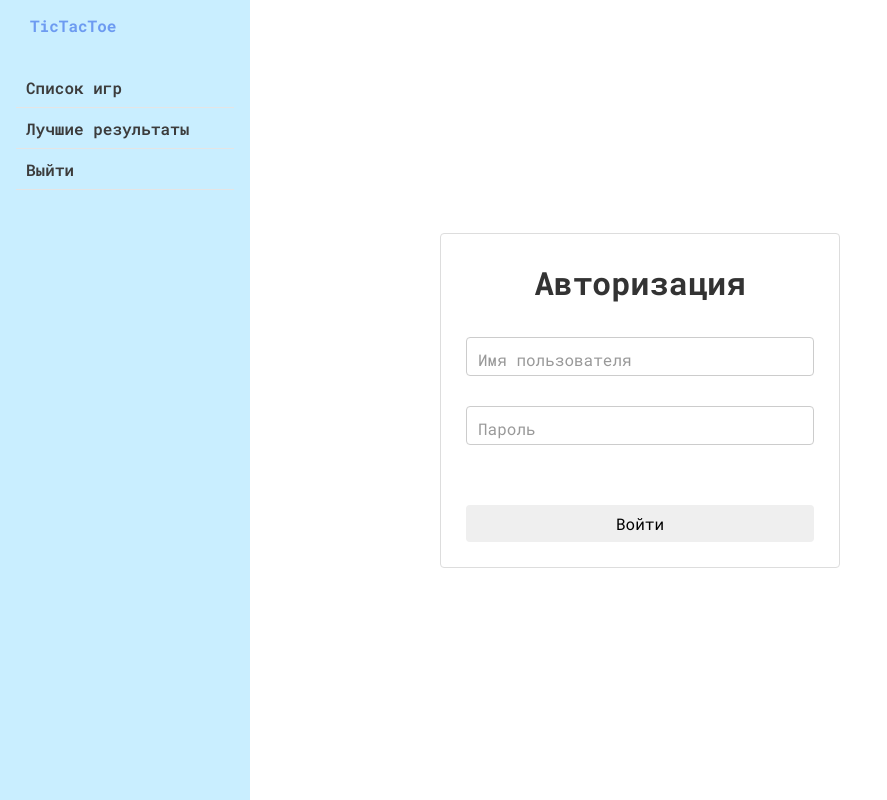
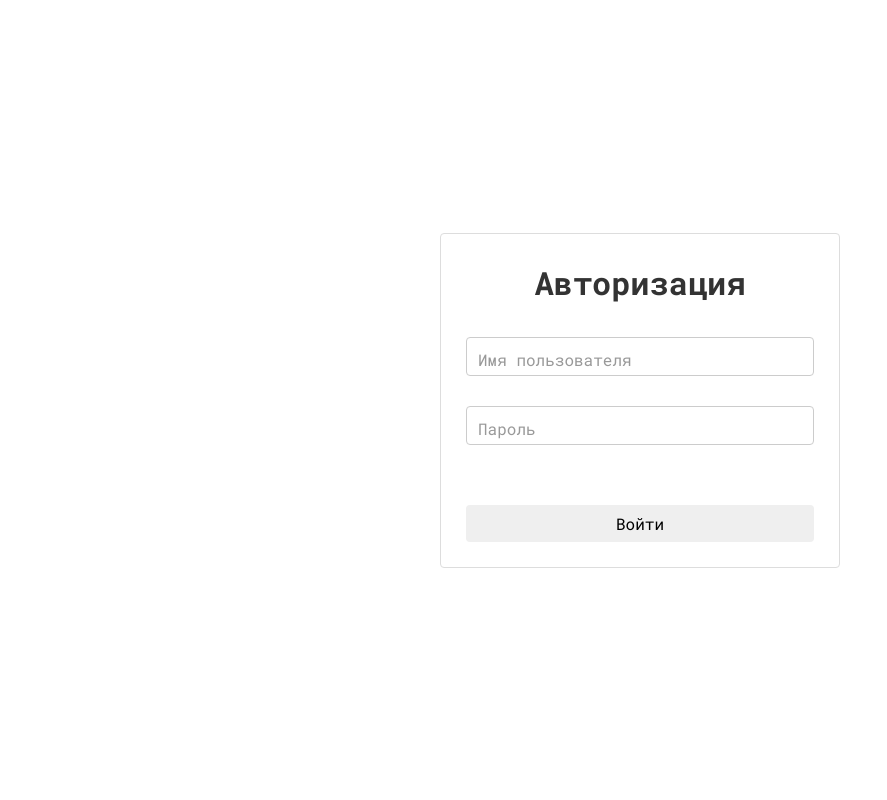
Before and after one commit to OstPerino/tic-tac-toe-client, a Vue app: page /auth in a window 1280 px wide. Shown: the whole page, without its empty margins (0-887 px from the left). Built offline with nearby package versions, Linux system fonts and the light colour scheme.

Commit message:
Вынес сайдбар в апп

```diff
--- a/src/App.vue
+++ b/src/App.vue
@@ -1,6 +1,6 @@
 <template>
   <div class="app">
-    <SidebarComponent />
+    <SidebarComponent v-if="showSidebar" />
     <div class="main">
       <router-view />
     </div>
@@ -8,7 +8,15 @@
 </template>
 
 <script setup lang="ts">
+import {computed, watch} from "vue";
+import { useRoute } from "vue-router";
 import SidebarComponent from "@/components/sidebar/SidebarComponent.vue";
+
+const route = useRoute();
+
+const showSidebar = computed(() => {
+  return route?.meta[0] === "requires";
+});
 </script>
 
 <style lang="scss">
--- /dev/null
+++ b/src/components/UI/ListComponent.vue
@@ -0,0 +1,26 @@
+<template>
+  <ul class="list-component">
+    <li class="list__item" v-for="(item, index) in items" :key="item.id">
+      <slot name="item" :item="item"></slot>
+    </li>
+  </ul>
+</template>
+
+<script setup lang="ts">
+const props = defineProps({
+  items: {
+    type: Array,
+    required: true,
+  }
+})
+</script>
+
+<style scoped lang="scss">
+@import "@/styles/_base.scss";
+
+.list-component {
+  display: flex;
+  flex-direction: column;
+  align-items: center;
+}
+</style>
--- a/src/components/sidebar/NavbarComponent.vue
+++ b/src/components/sidebar/NavbarComponent.vue
@@ -2,13 +2,13 @@
   <nav class="navbar">
     <ul class="links-list">
       <li>
-        <router-link to="" class="link">Список игр</router-link>
+        <router-link to="/main" class="link">Список игр</router-link>
       </li>
       <li>
-        <router-link to="" class="link">Лучшие результаты</router-link>
+        <router-link to="/leaders" class="link">Лучшие результаты</router-link>
       </li>
       <li>
-        <router-link to="" class="link">Выйти</router-link>
+        <router-link to="/auth" class="link">Выйти</router-link>
       </li>
     </ul>
   </nav>
--- a/src/router/userModule.ts
+++ b/src/router/userModule.ts
@@ -1,4 +1,6 @@
 import MainPage from "@/views/UserPages/MainPage.vue";
+import LeaderBoardPage from "@/views/UserPages/LeaderBoardPage.vue";
+import GamePage from "@/views/UserPages/GamePage.vue";
 
 export default [
   {
@@ -7,4 +9,16 @@ export default [
     path: "/main",
     meta: ["requires"],
   },
+  {
+    name: "LeaderBoard",
+    component: LeaderBoardPage,
+    path: "/leaders",
+    meta: ["requires"],
+  },
+  {
+    name: "Game",
+    component: GamePage,
+    path: "/game",
+    meta: ["requires"],
+  }
 ];
--- a/src/views/UserPages/MainPage.vue
+++ b/src/views/UserPages/MainPage.vue
@@ -1,17 +1,23 @@
 <template>
   <div class="main-page">
-<!--    <SidebarComponent class="sidebar"/>-->
-<!--    <TicTacToeComponent />-->
+    <!--    <ListComponent items="">-->
+    <!--      <template #item>-->
+    <!--        -->
+    <!--      </template>-->
+    <!--    </ListComponent>-->
   </div>
 </template>
 
 <script setup lang="ts">
+import { onMounted } from "vue";
+
 import TicTacToeComponent from "@/components/tic-tac-toe/TicTacToeComponent.vue";
 import SidebarComponent from "@/components/sidebar/SidebarComponent.vue";
+import ListComponent from "@/components/UI/ListComponent.vue";
+
+onMounted(async () => {});
 </script>
 
 <style scoped lang="scss">
 @import "@/styles/_base.scss";
-
-
 </style>
```
